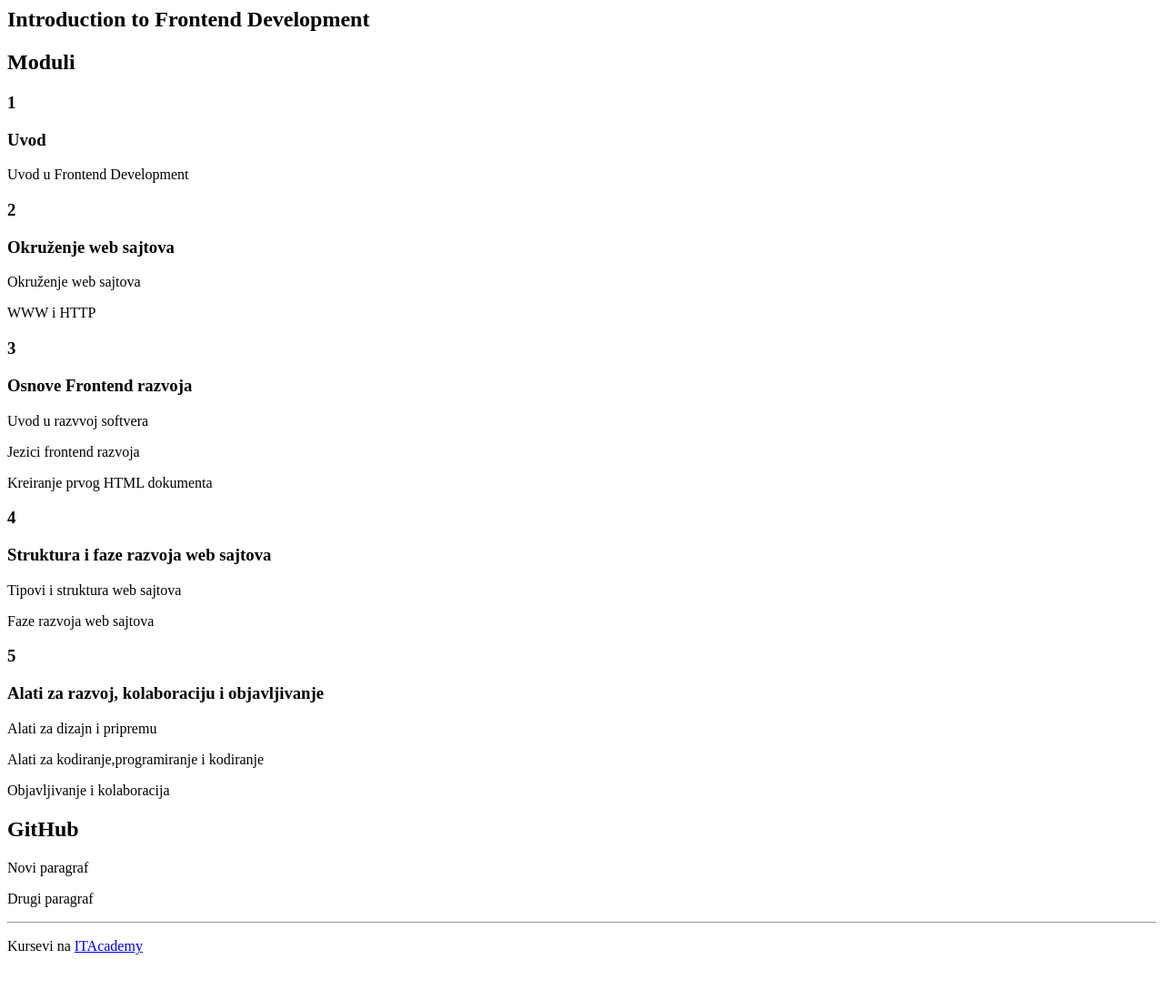
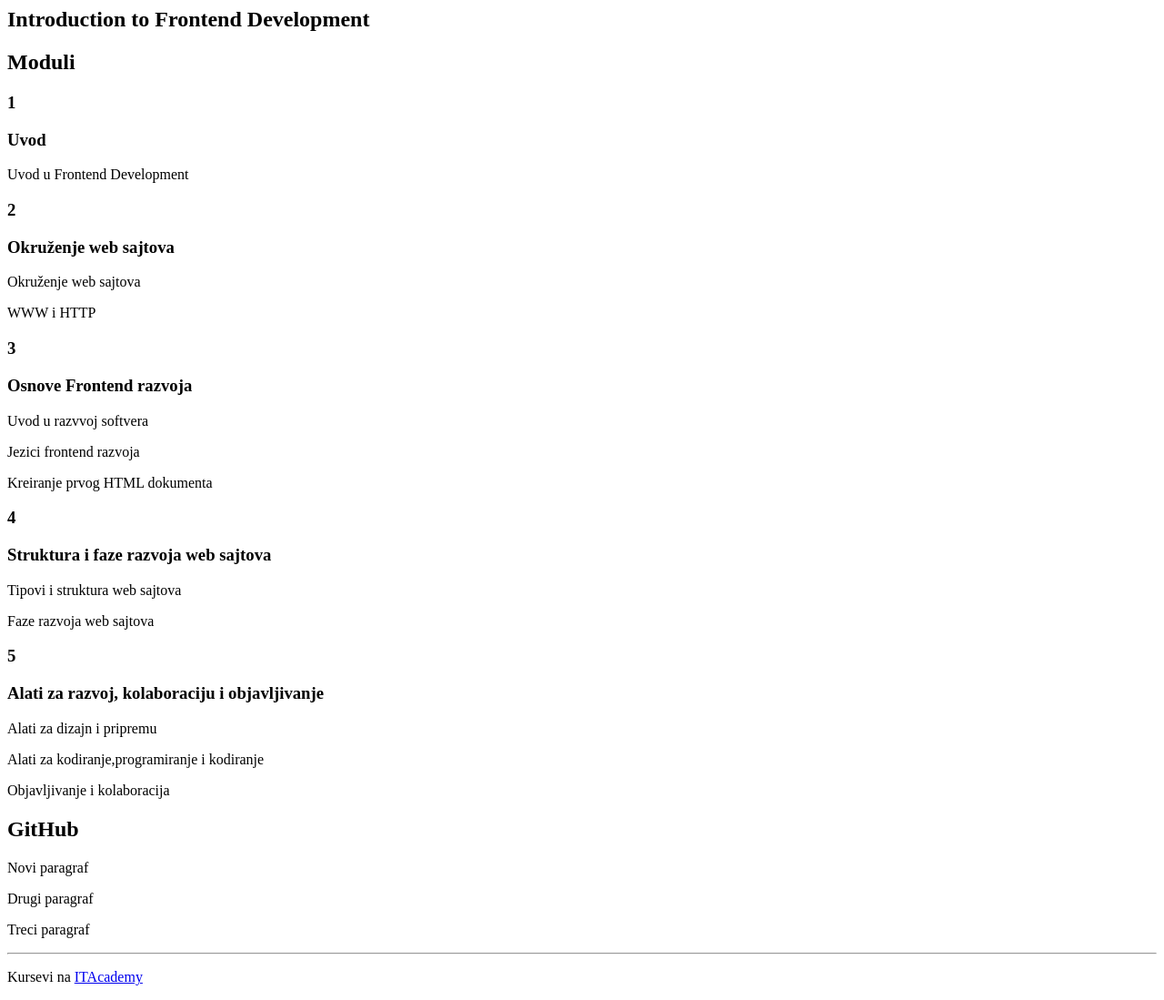
Before and after one commit to Jovana2304/Front-end-dev, a plain HTML site: page index.html in a window 1280 px wide. Shown: the whole page at 91% size. Before the commit the page ends 1065 px from the top, so only its background shows below. Drawn offline with Linux system fonts and the light colour scheme.

Commit message:
Treci  novi paragraf

```diff
--- a/index.html
+++ b/index.html
@@ -46,6 +46,7 @@
             <h2> GitHub</h2>
             <p> Novi paragraf</p>
             <p> Drugi paragraf</p>
+            <p> Treci paragraf</p>
 
             <footer>
               <hr>
```
